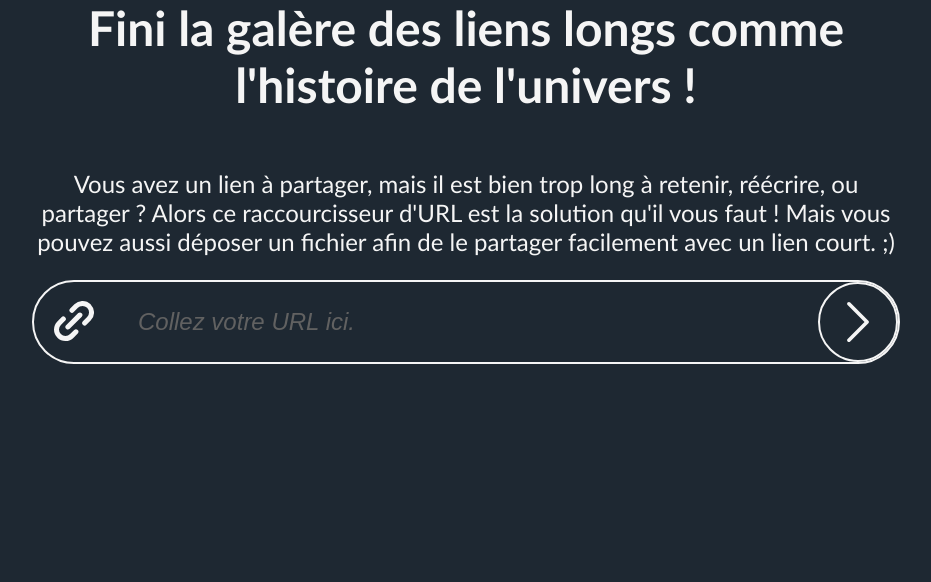
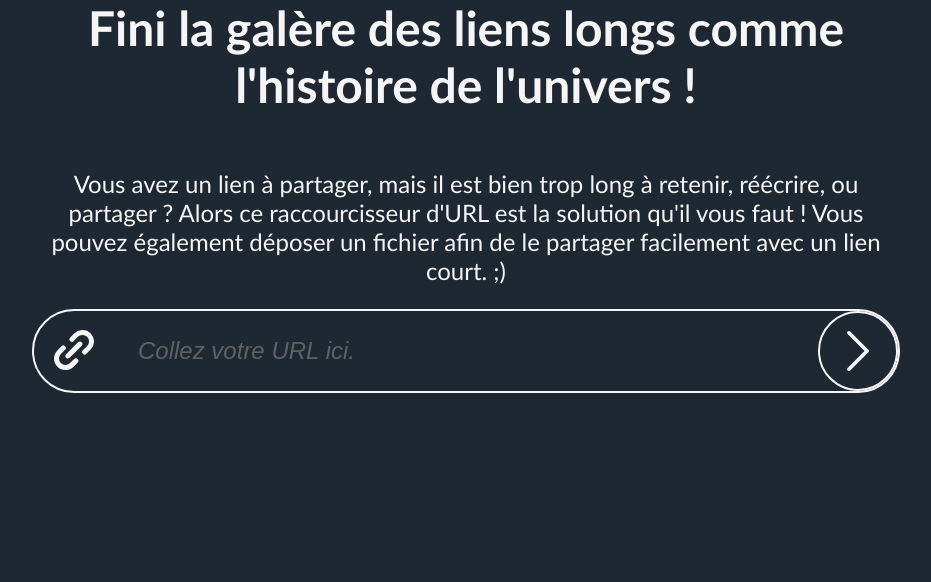
Before and after one commit to FrozenCell239/URL_shortener, a Flask app: page / in a window 1280 px wide. Shown: the part 154-736 px from the top of the page, without its empty margins (174-1105 px from the left). Run offline with Flask 3, Linux system fonts and the light colour scheme; parts of the project's set-up code (start-up, migrations or seed data) failed here and were passed over.

Commit message:
Minor changes.

```diff
--- a/app/templates/index.html.jinja
+++ b/app/templates/index.html.jinja
@@ -1,7 +1,7 @@
 {% extends 'base.html.jinja' %}
 {% block main %}
 <h1>Fini la galère des liens longs comme l'histoire de l'univers !</h1>
-<p>Vous avez un lien à partager, mais il est bien trop long à retenir, réécrire, ou partager ? Alors ce raccourcisseur d'URL est la solution qu'il vous faut ! Mais vous pouvez aussi déposer un fichier afin de le partager facilement avec un lien court. ;)</p>
+<p>Vous avez un lien à partager, mais il est bien trop long à retenir, réécrire, ou partager ? Alors ce raccourcisseur d'URL est la solution qu'il vous faut ! Vous pouvez également déposer un fichier afin de le partager facilement avec un lien court. ;)</p>
 <form action="#" method="post" id="url_handle" enctype="multipart/form-data">
     <input
         type="checkbox"
@@ -23,8 +23,8 @@
         id="to-upload"
     >
     <button type="submit" id="shorten_button">
-        <svg fill="#000000" height="800px" width="800px" version="1.1" id="Layer_1" xmlns="http://www.w3.org/2000/svg" xmlns:xlink="http://www.w3.org/1999/xlink" viewBox="0 0 330 330" xml:space="preserve">
-            <path id="XMLID_222_" d="M250.606,154.389l-150-149.996c-5.857-5.858-15.355-5.858-21.213,0.001
+        <svg version="1.1" viewBox="0 0 330 330" xml:space="preserve">
+            <path d="M250.606,154.389l-150-149.996c-5.857-5.858-15.355-5.858-21.213,0.001
                 c-5.857,5.858-5.857,15.355,0.001,21.213l139.393,139.39L79.393,304.394c-5.857,5.858-5.857,15.355,0.001,21.213
                 C82.322,328.536,86.161,330,90,330s7.678-1.464,10.607-4.394l149.999-150.004c2.814-2.813,4.394-6.628,4.394-10.606
                 C255,161.018,253.42,157.202,250.606,154.389z"
```
